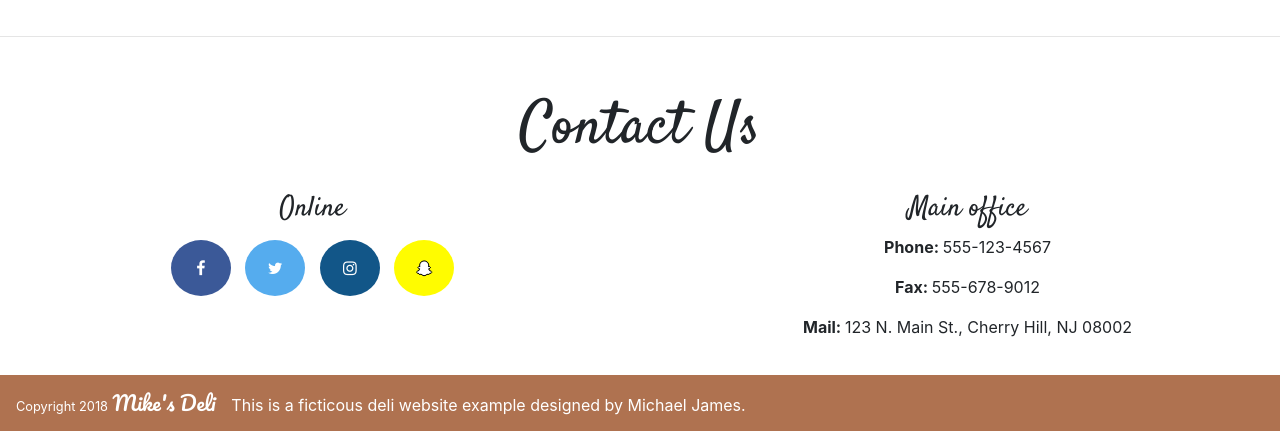
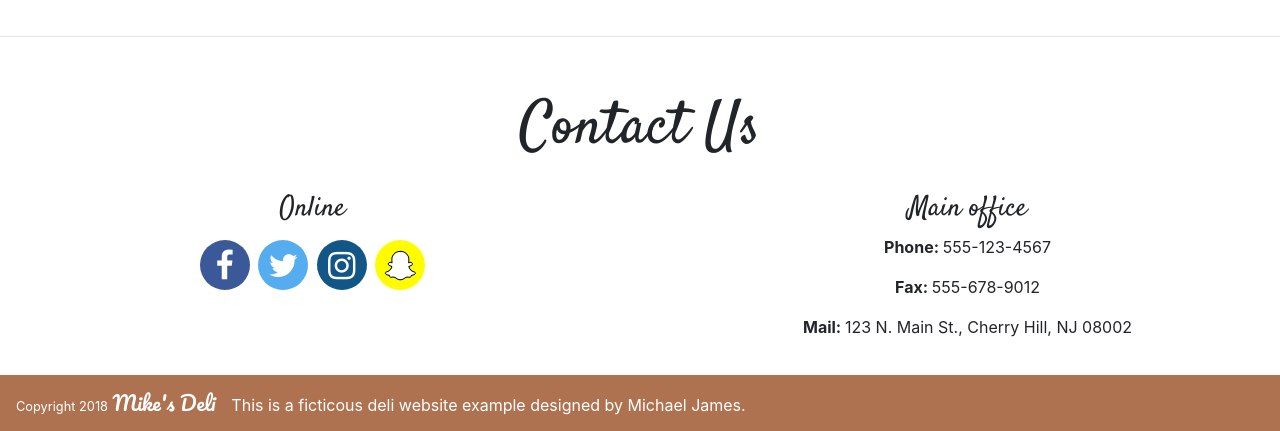
Before and after one commit to michaelJohnJames/deli-website, a PHP site: page /index.html in a window 1280 px wide. Shown: the part 2576-3007 px from the top of the page. Run offline with PHP 8.4, Linux system fonts and the light colour scheme.

Commit message:
add comments to css

```diff
--- a/index.html
+++ b/index.html
@@ -182,10 +182,10 @@
     <div class="row">
       <div class="col-sm-6 text-center">
         <h3 class="sub-heading">Online</h3>
-        <a href="#" class="fa fa-facebook"></a>
-        <a href="#" class="fa fa-twitter"></a>
-        <a href="#" class="fa fa-instagram"></a>
-        <a href="#" class="fa fa-snapchat-ghost"></a>
+        <a href="#" class="fa fa-facebook fa-2x"></a>
+        <a href="#" class="fa fa-twitter fa-2x"></a>
+        <a href="#" class="fa fa-instagram fa-2x"></a>
+        <a href="#" class="fa fa-snapchat-ghost fa-2x"></a>
 
       </div>
       <div class="col-sm-6">
--- a/public/css/index.css
+++ b/public/css/index.css
@@ -66,12 +90,14 @@
 
   }
 
+  /* Social media icon styles */
+
 
 .fa {
-    margin: 5px;
-    padding: 20px;
-    font-size: 40px;
-    width: 60px;
+    margin: 5px 2px;
+    padding: 10px;
+    width: 50px;
+    height: 50px;
     text-align: center;
     text-decoration: none;
     border-radius: 50%;
@@ -84,6 +110,7 @@
 .fa-facebook {
   background: #3B5998;
   color: white;
+  font-size: 100px;
 }
 
 .fa-twitter {
```
Also changed, not shown: other parts of public/css/index.css (+49 -33 lines).
